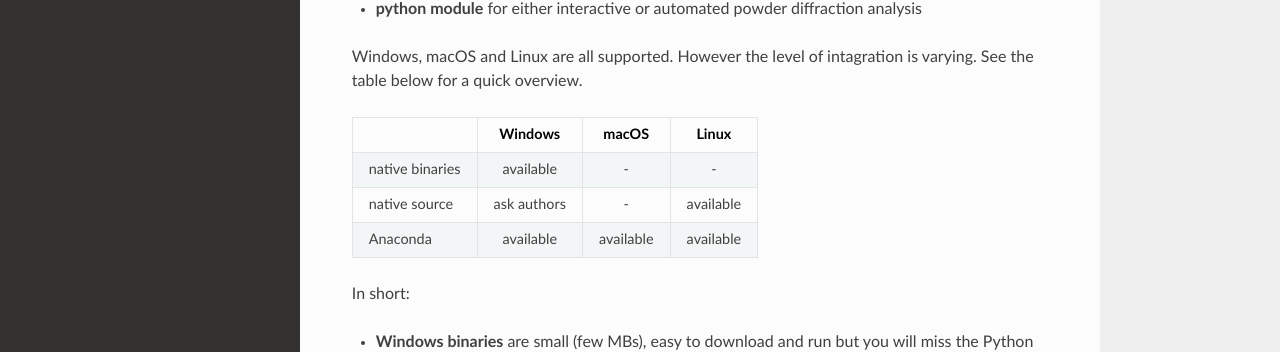
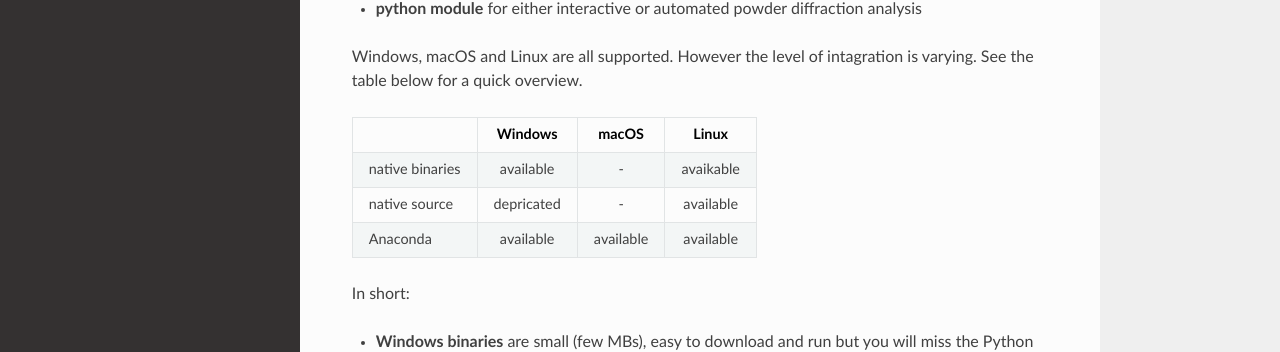
Before and after one commit to xray-group/mstruct, a Sphinx documentation site: the page built from doc/source/index.md, in a window 1280 px wide and 900 px high. Shown: the part 389-741 px from the top of the window. Built offline with Sphinx 7.4.7 and the Read the Docs theme 2.0.0, drawn with Linux system fonts in a browser that asks for light colours.

Commit message:
Update index.md

```diff
--- a/doc/source/index.md
+++ b/doc/source/index.md
@@ -15,8 +15,8 @@ See the table below for a quick overview.
 
 |                 | Windows       | macOS     | Linux     |
 |:--------------- |:-------------:|:---------:|:---------:|
-| native binaries | available     | -         | -         |
-| native source   | ask authors   | -         | available |
+| native binaries | available     | -         | avaikable |
+| native source   | depricated    | -         | available |
 | Anaconda        | available     | available | available |
 
 <!--
```
